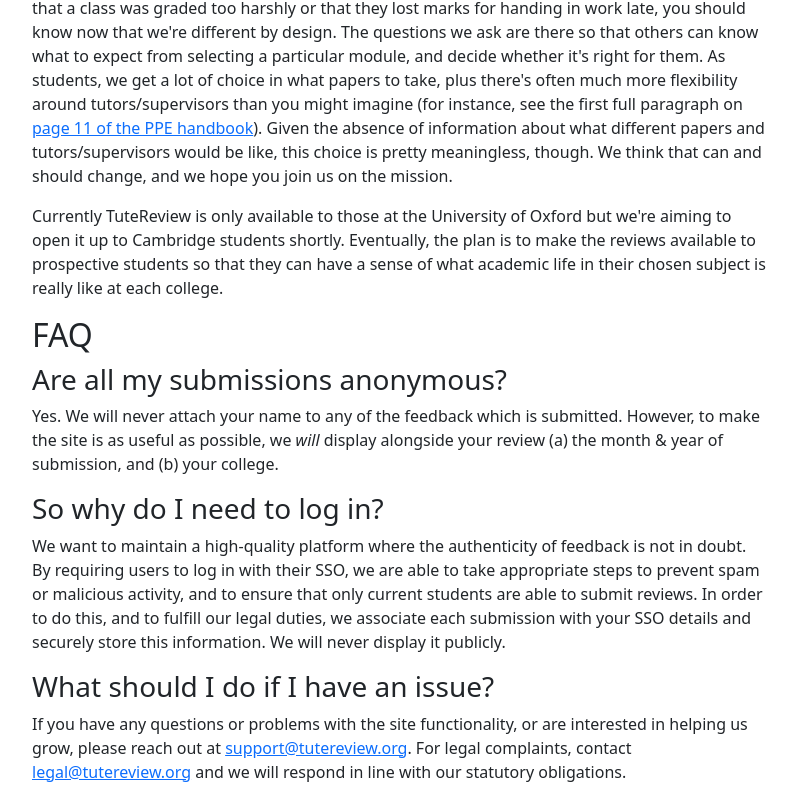
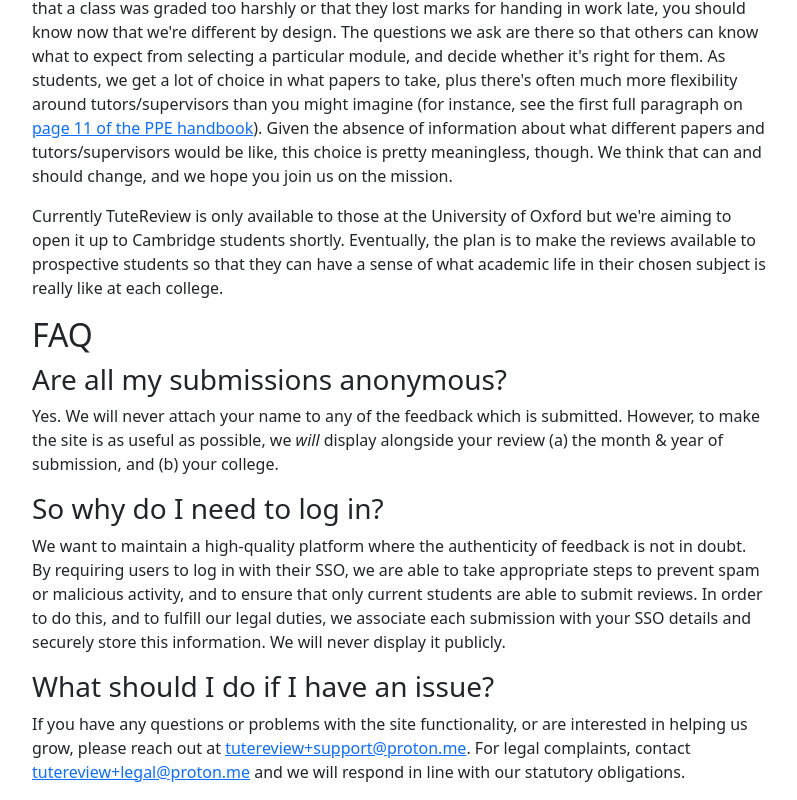
Before and after one commit to selvaradov/tutereview, a React (Create React App) app in the folder client/: page / in a window 1280 px wide. Shown: the part 638-1438 px from the top of the page, without its empty margins (50-847 px from the left). Built offline with nearby package versions, Linux system fonts and the light colour scheme; no server answers.

Commit message:
update emails

```diff
--- a/client/src/components/FAQSection.tsx
+++ b/client/src/components/FAQSection.tsx
@@ -21,8 +21,8 @@ const FAQSection = () => {
       <p>
         If you have any questions or problems with the site functionality,
         or are interested in helping us grow,
-        please reach out at <a href="mailto:support@tutereview.org">support@tutereview.org</a>.
-        For legal complaints, contact <a href="mailto:legal@tutereview.org">legal@tutereview.org</a> and
+        please reach out at <a href="mailto:tutereview+support@proton.me">tutereview+support@proton.me</a>.
+        For legal complaints, contact <a href="mailto:tutereview+legal@proton.me">tutereview+legal@proton.me</a> and
         we will respond in line with our statutory obligations.
       </p>
     </div>
--- a/client/src/components/ProfileCompletion.tsx
+++ b/client/src/components/ProfileCompletion.tsx
@@ -150,7 +150,7 @@ const ProfileCompletion: React.FC = () => {
               <p className="text-center text-muted">
                 <small>
                   For security reasons, you can't update your profile information here. If these details change,
-                  email <a href="mailto:support@tutereview.org">support@tutereview.org</a> and we'll help you out.
+                  email <a href="mailto:tutereview+support@proton.me">tutereview+support@proton.me</a> and we'll help you out.
                 </small>
               </p>
             )}
```
